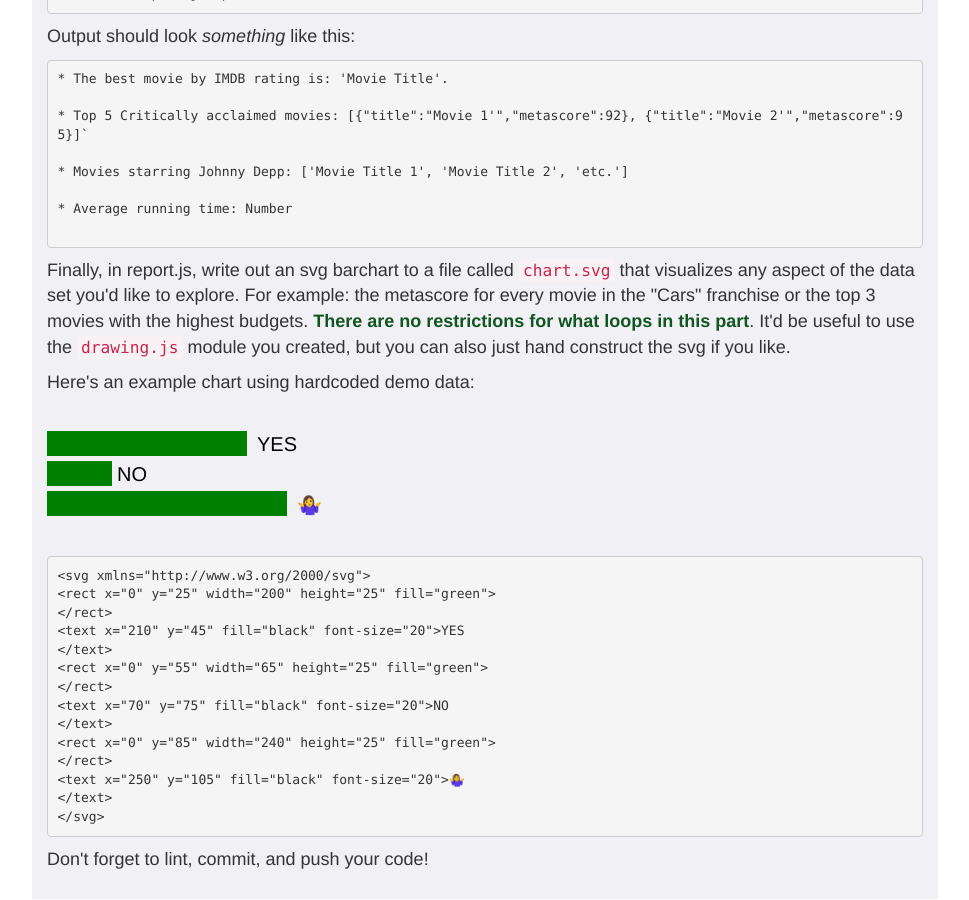
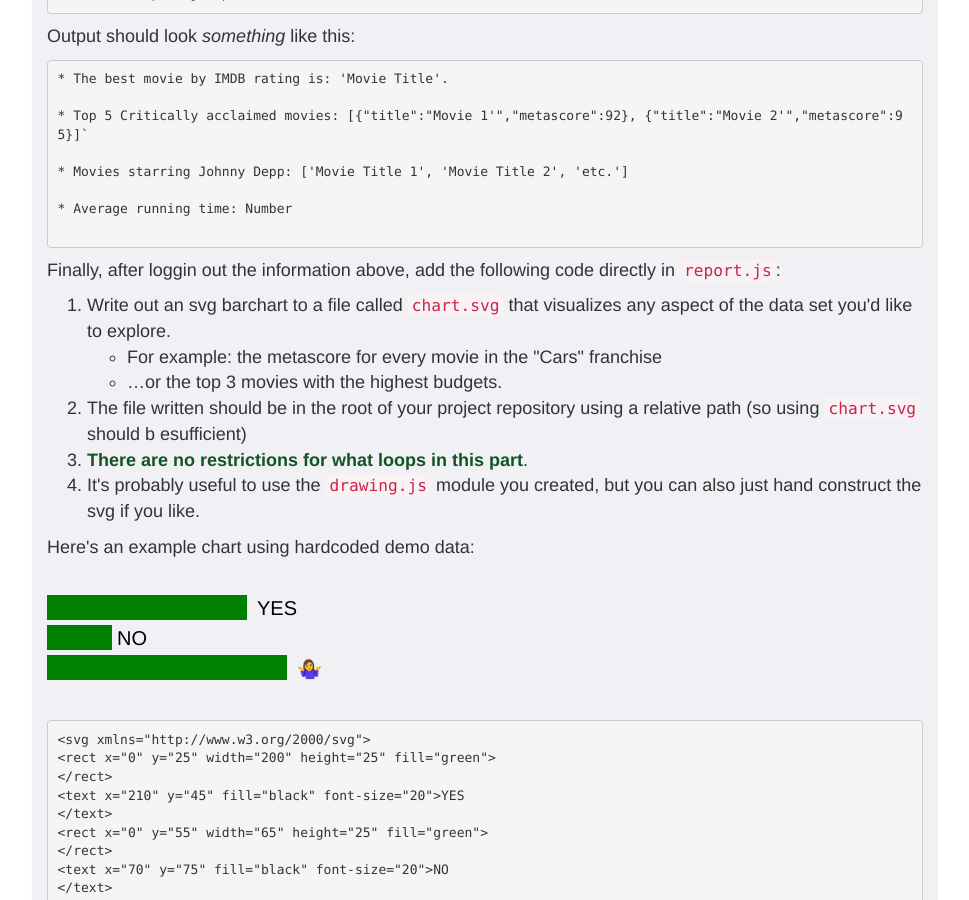
Before and after one commit to foureyes/csci-ua.0480-spring2021-034, a Jekyll site: the page built from homework/02.markdown, in a window 1280 px wide and 900 px high, scrolled down 17536 px. Shown: the whole window, without its empty margins (155-1124 px from the left). Built offline with Jekyll 4.4.1, drawn with Linux system fonts in a browser that asks for light colours.

Commit message:
add clarification on filename for chart

````diff
--- a/homework/02.markdown
+++ b/homework/02.markdown
@@ -836,7 +836,14 @@ Output should look _something_ like this:
 
 ```
 
-Finally, in report.js, write out an svg barchart to a file called `chart.svg` that visualizes any aspect of the data set you'd like to explore. For example: the metascore for every movie in the "Cars" franchise or the top 3 movies with the highest budgets. __There are no restrictions for what loops in this part__. It'd be useful to use the `drawing.js` module you created, but you can also just hand construct the svg if you like.
+Finally, after loggin out the information above, add the following code directly in `report.js`:
+
+1. Write out an svg barchart to a file called `chart.svg` that visualizes any aspect of the data set you'd like to explore.
+	* For example: the metascore for every movie in the "Cars" franchise
+	* ...or the top 3 movies with the highest budgets.
+2. The file written should be in the root of your project repository using a relative path (so using `chart.svg` should b esufficient)
+3. __There are no restrictions for what loops in this part__.
+4. It's probably useful to use the `drawing.js` module you created, but you can also just hand construct the svg if you like.
 
 Here's an example chart using hardcoded demo data:
 
````
